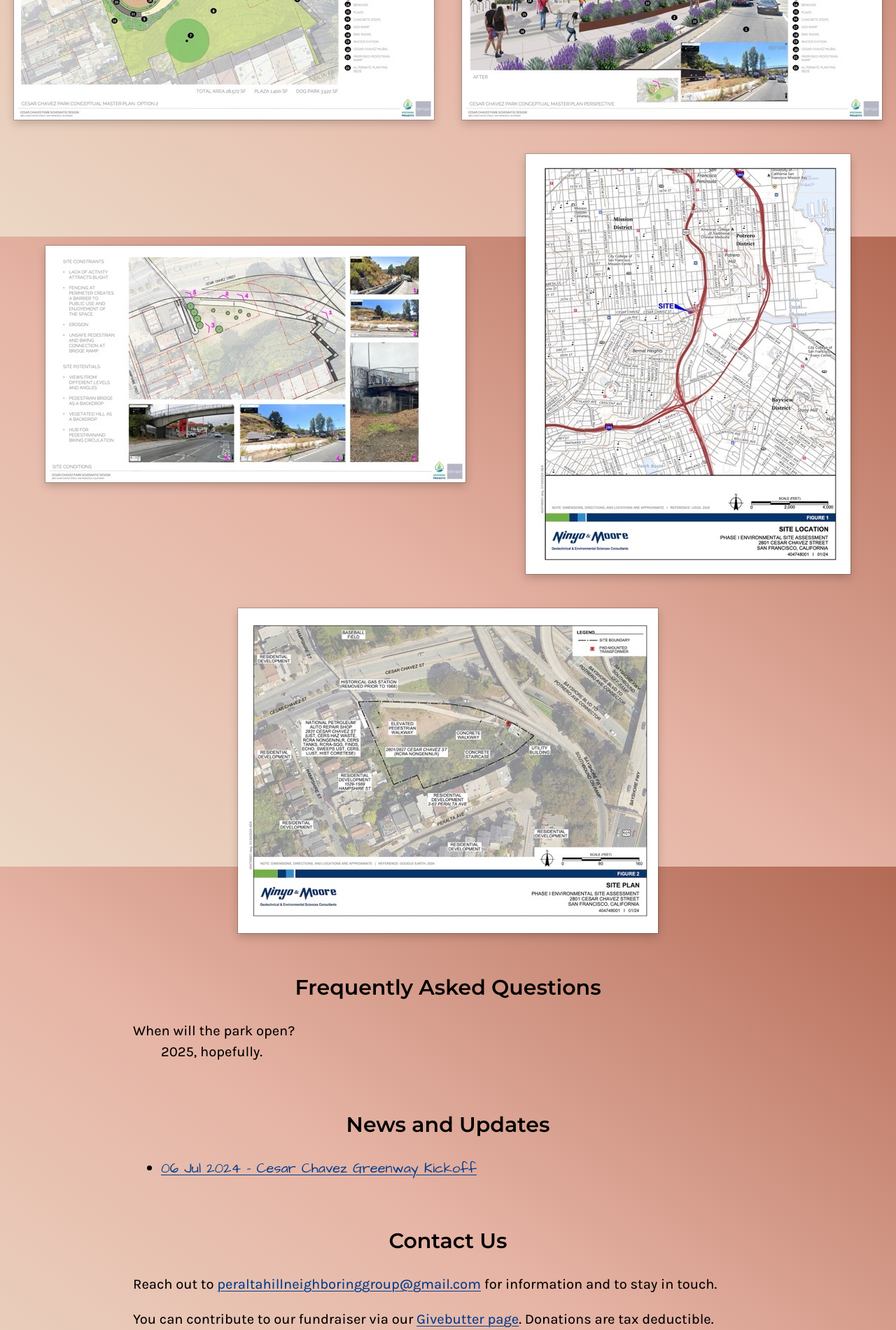
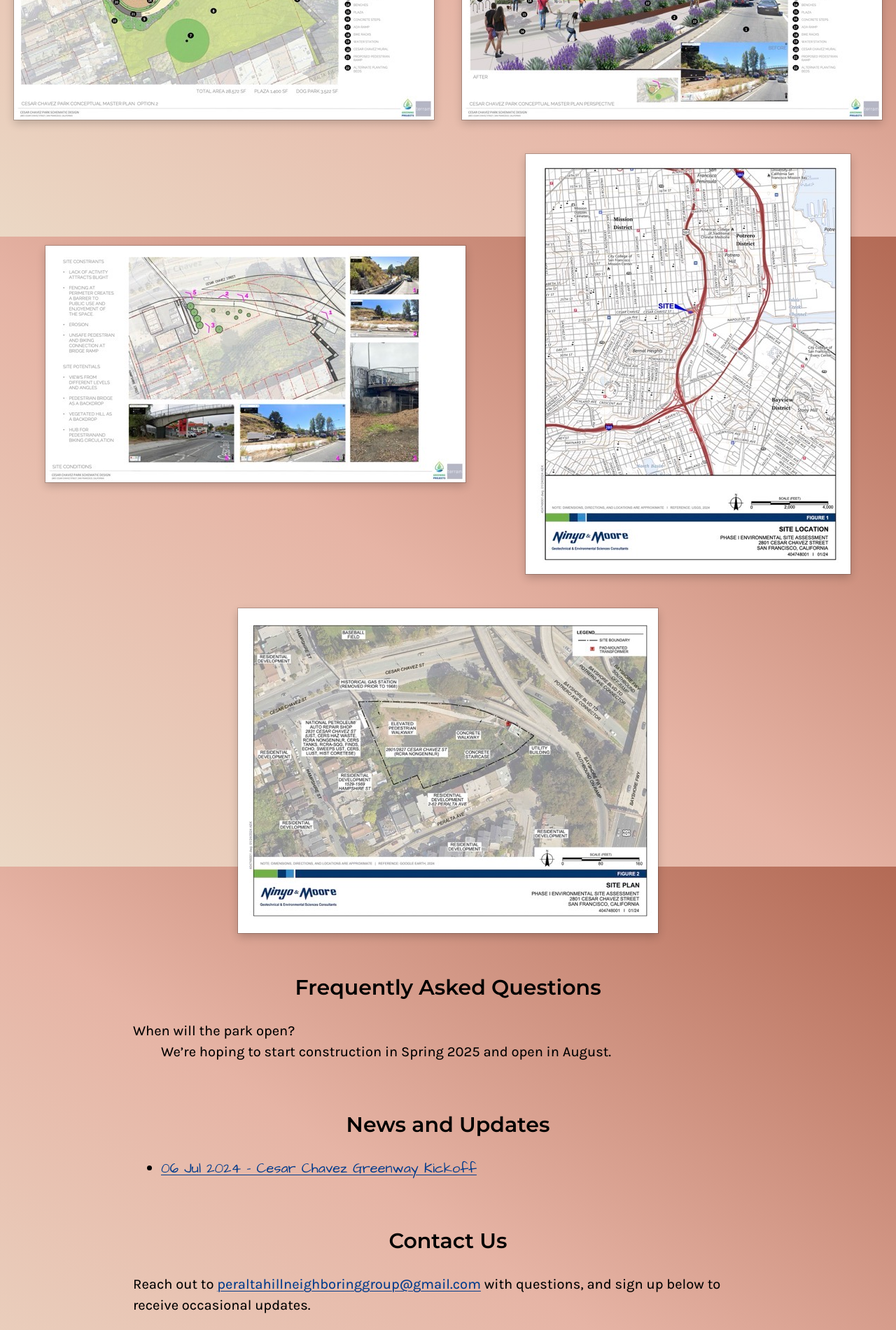
Before and after one commit to danieldickison/cesarchavezgreenway, a Jekyll site: the page built from index.markdown, in a window 1280 px wide. Shown: the part 1462-3362 px from the top of the page at 70% size. Built offline with Jekyll 4.4.1, drawn with Linux system fonts in a browser that asks for light colours; our own code applies the rules of GitHub Pages for plain Markdown files; a script that is not in the unit is left out; grey boxes are pictures that could not be loaded.

Commit message:
Email signup form and faq update

```diff
--- a/_includes/contact.markdown
+++ b/_includes/contact.markdown
@@ -1,3 +1,3 @@
-Reach out to [{{ site.email }}](mailto:{{ site.email }}) for information and to stay in touch.
+Reach out to [{{ site.email }}](mailto:{{ site.email }}) with questions, and sign up below to receive occasional updates.
 
-You can contribute to our fundraiser via our [Givebutter page][give]. Donations are tax deductible.
+<iframe src="https://docs.google.com/forms/d/e/1FAIpQLSdNh9QQD4-L7x--ToOFwCeIcrqDp4ieDaeG_RRClPsehk4n0g/viewform?embedded=true" frameborder="0">Loading…</iframe>
--- a/_includes/faq.markdown
+++ b/_includes/faq.markdown
@@ -1,2 +1,2 @@
 When will the park open?
-: 2025, hopefully.
+: We’re hoping to start construction in Spring 2025 and open in August.
--- a/_sass/base.scss
+++ b/_sass/base.scss
@@ -160,6 +160,11 @@
   ul.posts {
     font-family: "Architects Daughter", cursive;
   }
+
+  iframe {
+    width: 100%;
+    height: 500px;
+  }
 }
 
 footer {
```
